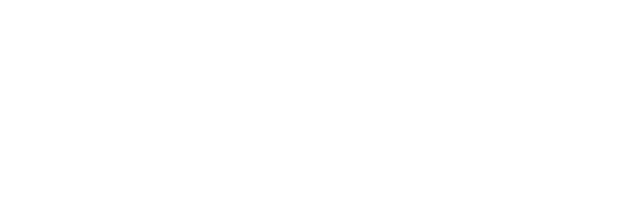
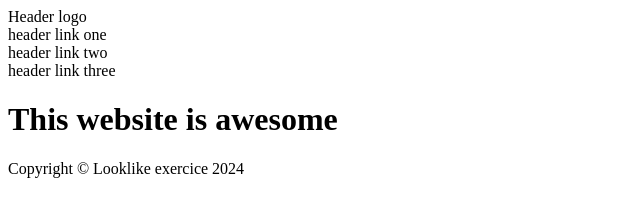
Before and after one commit to gael-pri/odin-landing-page, a plain HTML site: page index.html in a window 1280 px wide. Shown: the whole page, without its empty margins (0-640 px from the left). Drawn offline with Linux system fonts and the light colour scheme.

Commit message:
Modification of l'index.html
Creating mains block and some text to begin

```diff
--- a/index.html
+++ b/index.html
@@ -7,6 +7,23 @@
     <title>Odin | Landing page</title>
 </head>
 <body>
+    <header>
+        <nav>
+            <div class="logo">Header logo</div>
+            <div class="header-link">header link one</div>
+            <div class="header-link">header link two</div>
+            <div class="header-link">header link three</div>
+        </nav>
+        <div class="header">
+            <h1>This website is awesome</h1>
+        </div>
+    </header>
+    <main>
+
+    </main>
+    <footer>
+        <p>Copyright © Looklike exercice 2024</p>
+    </footer>
 
 </body>
 </html>
```
